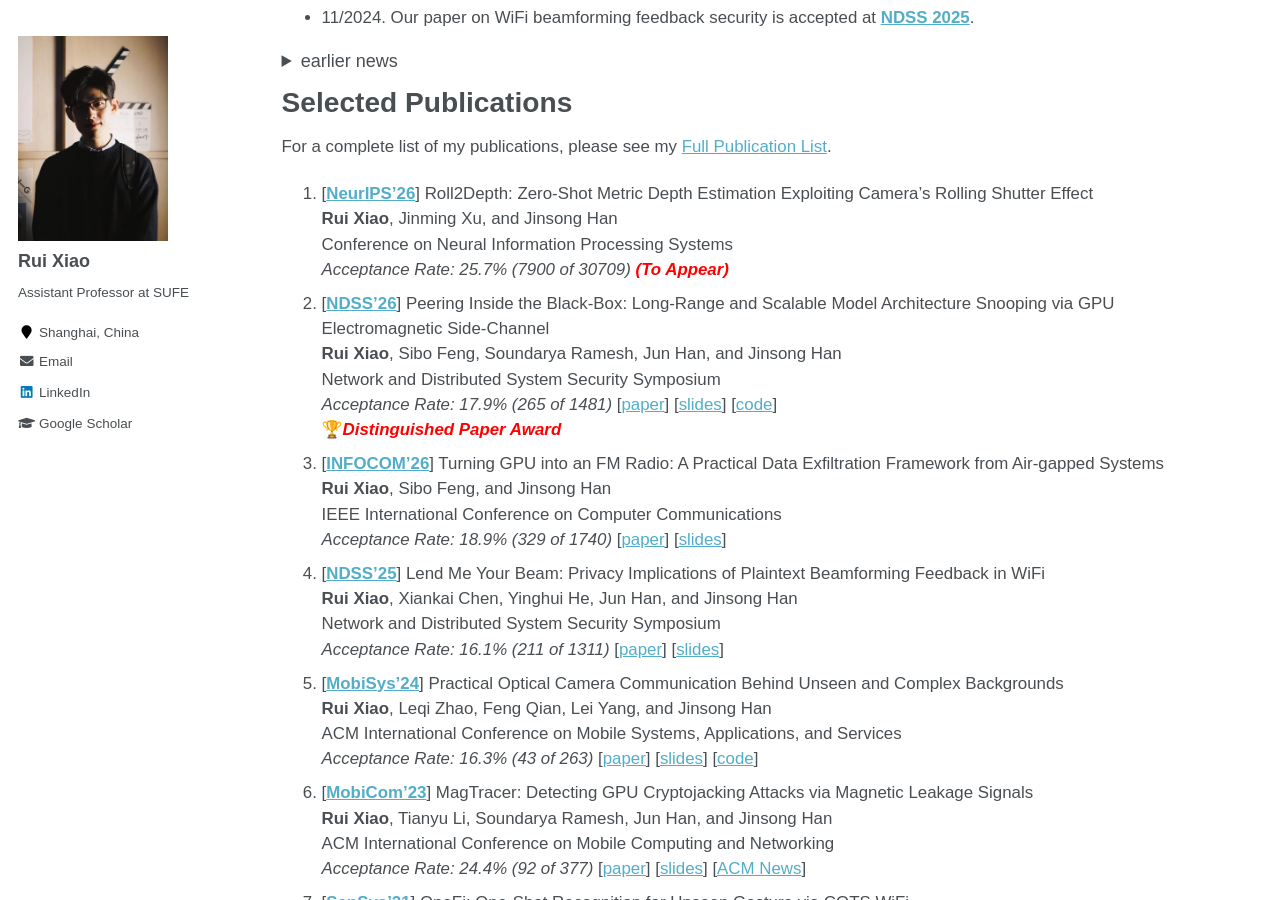
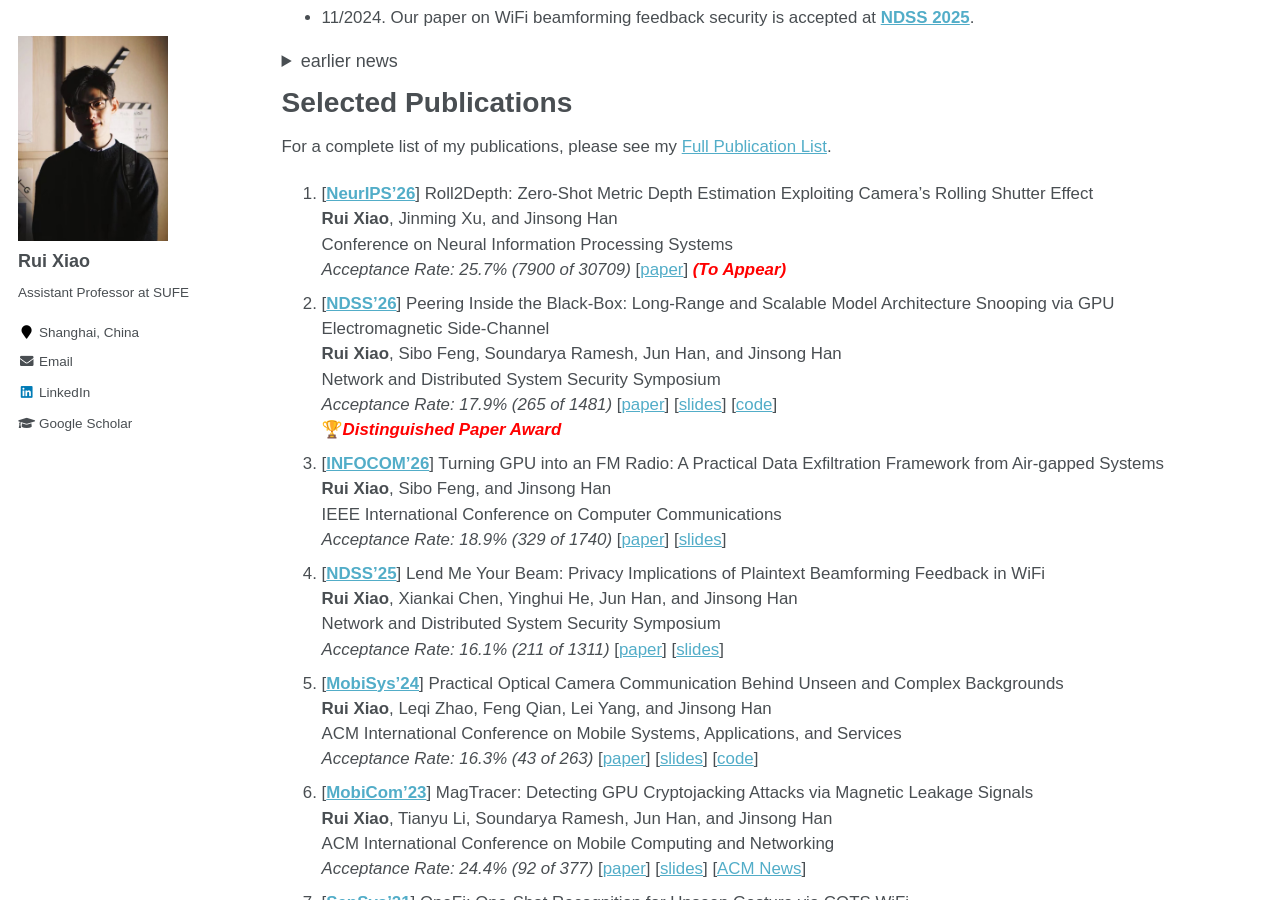
Before and after one commit to ruixiao24/ruixiao24.github.io, a Jekyll site: the page built from _pages/about.md, in a window 1280 px wide and 900 px high, scrolled down 738 px. Built offline with Jekyll 4.4.1, drawn with Linux system fonts in a browser that asks for light colours.

Commit message:
Update publication details with links and formatting

```diff
--- a/_pages/about.md
+++ b/_pages/about.md
@@ -44,7 +44,7 @@
 1. [**[NeurIPS'26](https://neurips.cc/Conferences/2026)**] Roll2Depth: Zero-Shot Metric Depth Estimation Exploiting Camera's Rolling Shutter Effect
    **Rui Xiao**, Jinming Xu, and Jinsong Han
    Conference on Neural Information Processing Systems
-   *Acceptance Rate: 25.7% (7900 of 30709)* <span style="color:red"><strong><em>(To Appear)</em></strong></span>
+   *Acceptance Rate: 25.7% (7900 of 30709)* [[paper](https://ruixiao24.github.io/files/neurips26-roll2depth.pdf)] <span style="color:red"><strong><em>(To Appear)</em></strong></span>
 1. [**[NDSS'26](https://www.ndss-symposium.org/ndss2026/)**] Peering Inside the Black-Box: Long-Range and Scalable Model Architecture Snooping via GPU Electromagnetic Side-Channel
    **Rui Xiao**, Sibo Feng, Soundarya Ramesh, Jun Han, and Jinsong Han
    Network and Distributed System Security Symposium
```
